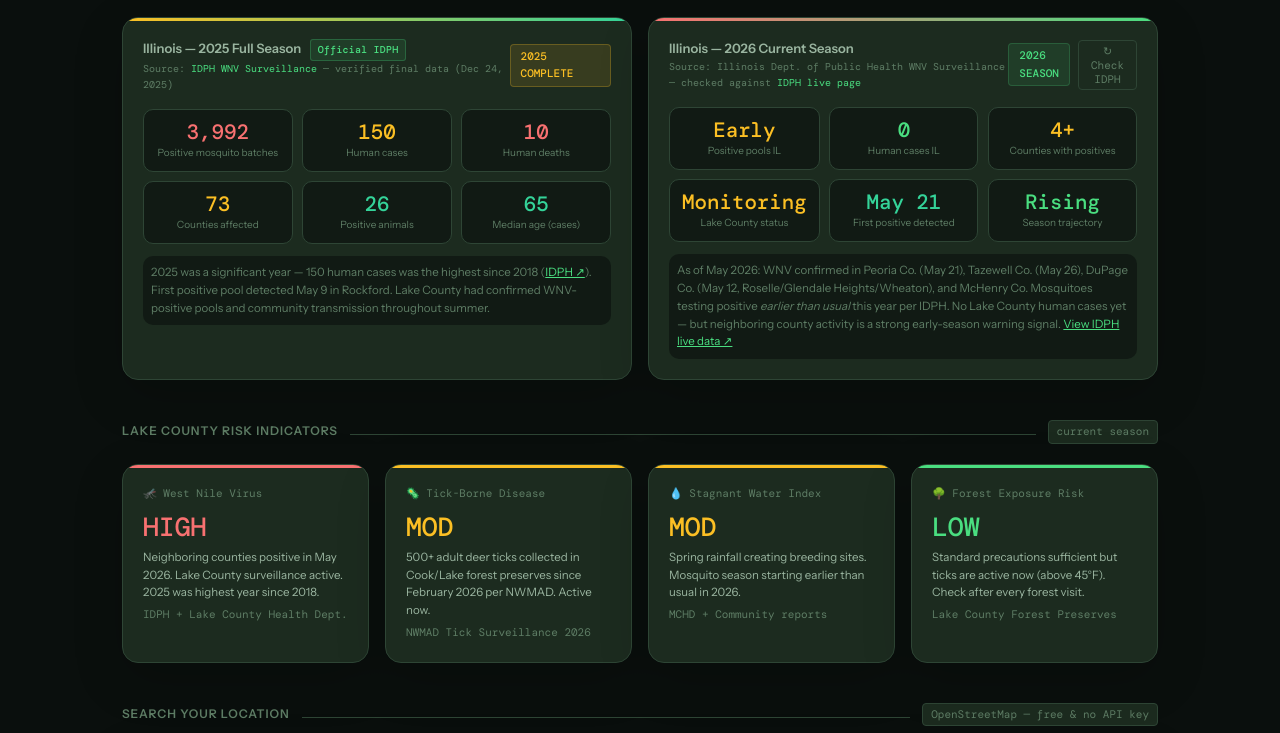
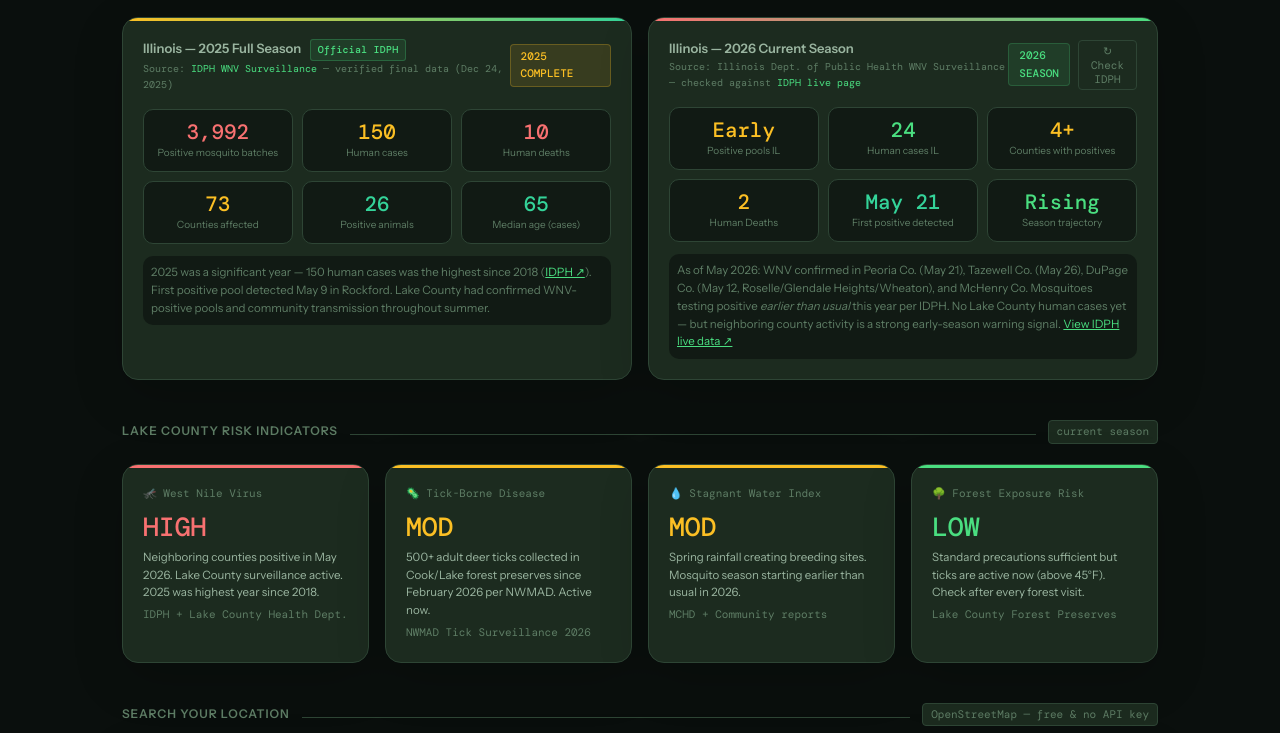
Before and after one commit to AmbujaSingh/Lake-County-BioRisk, a plain HTML site: page index.html in a window 1280 px wide. Shown: the part 1863-2596 px from the top of the page. Drawn offline with nearby package versions, Linux system fonts and the light colour scheme.

Commit message:
Update index.html

```diff
--- a/index.html
+++ b/index.html
@@ -648,9 +648,9 @@ details.clean-details{background:var(--bg2);border:1px solid var(--border);borde
     <div id="panel-2026-body">
       <div class="panel-stats">
         <div class="ps"><div class="v" style="color:var(--amber)" id="l26-pools">Early</div><div class="l">Positive pools IL</div></div>
-        <div class="ps"><div class="v" style="color:var(--accent)" id="l26-cases">0</div><div class="l">Human cases IL</div></div>
+        <div class="ps"><div class="v" style="color:var(--accent)" id="l26-cases">24</div><div class="l">Human cases IL</div></div>
         <div class="ps"><div class="v" style="color:var(--amber)" id="l26-counties">4+</div><div class="l">Counties with positives</div></div>
-        <div class="ps"><div class="v" style="color:var(--amber)" id="l26-lc">Monitoring</div><div class="l">Lake County status</div></div>
+        <div class="ps"><div class="v" style="color:var(--amber)" id="l26-lc">2</div><div class="l">Human Deaths</div></div>
         <div class="ps"><div class="v" style="color:var(--teal)" id="l26-first">May 21</div><div class="l">First positive detected</div></div>
         <div class="ps"><div class="v" style="color:var(--accent)" id="l26-risk">Rising</div><div class="l">Season trajectory</div></div>
       </div>
```
